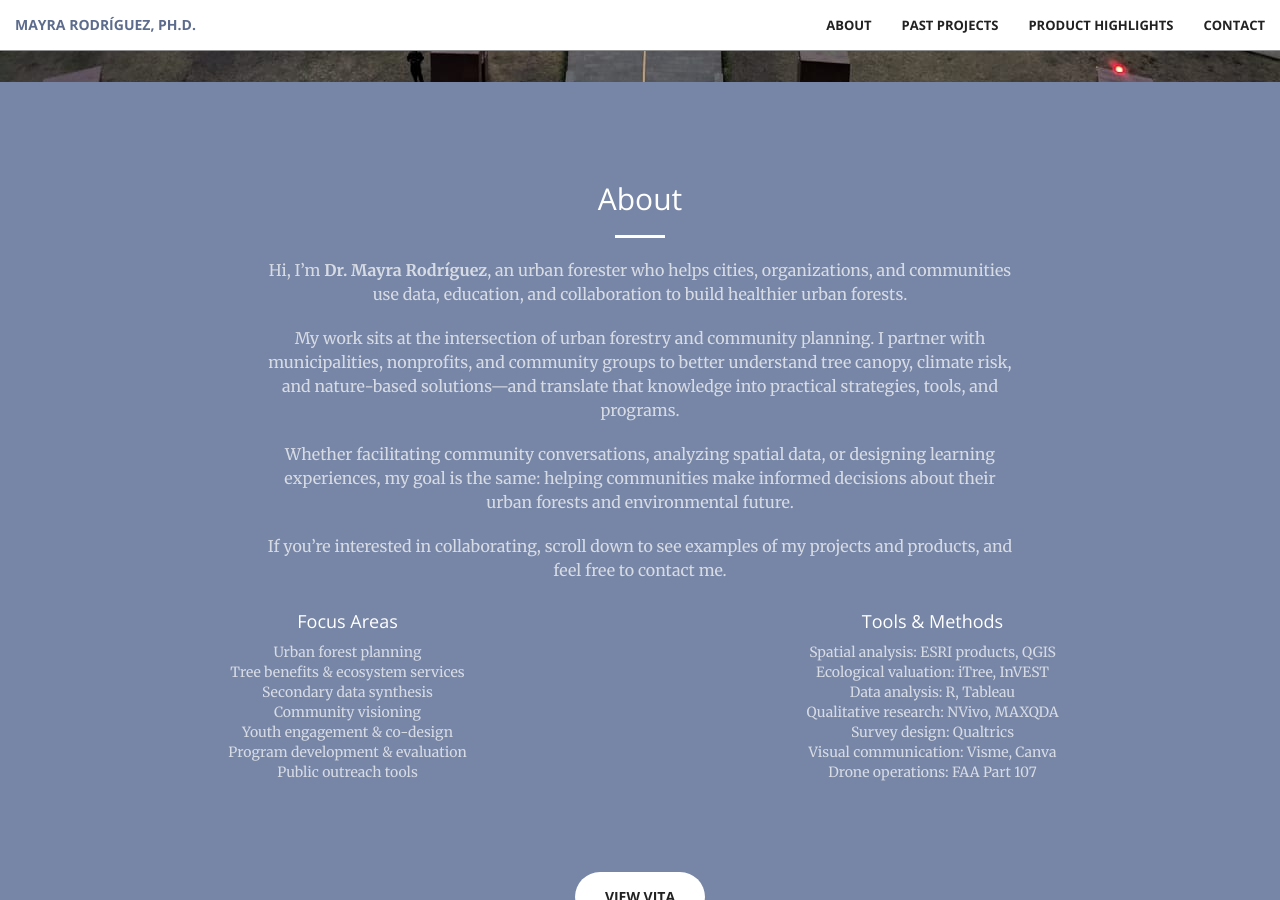
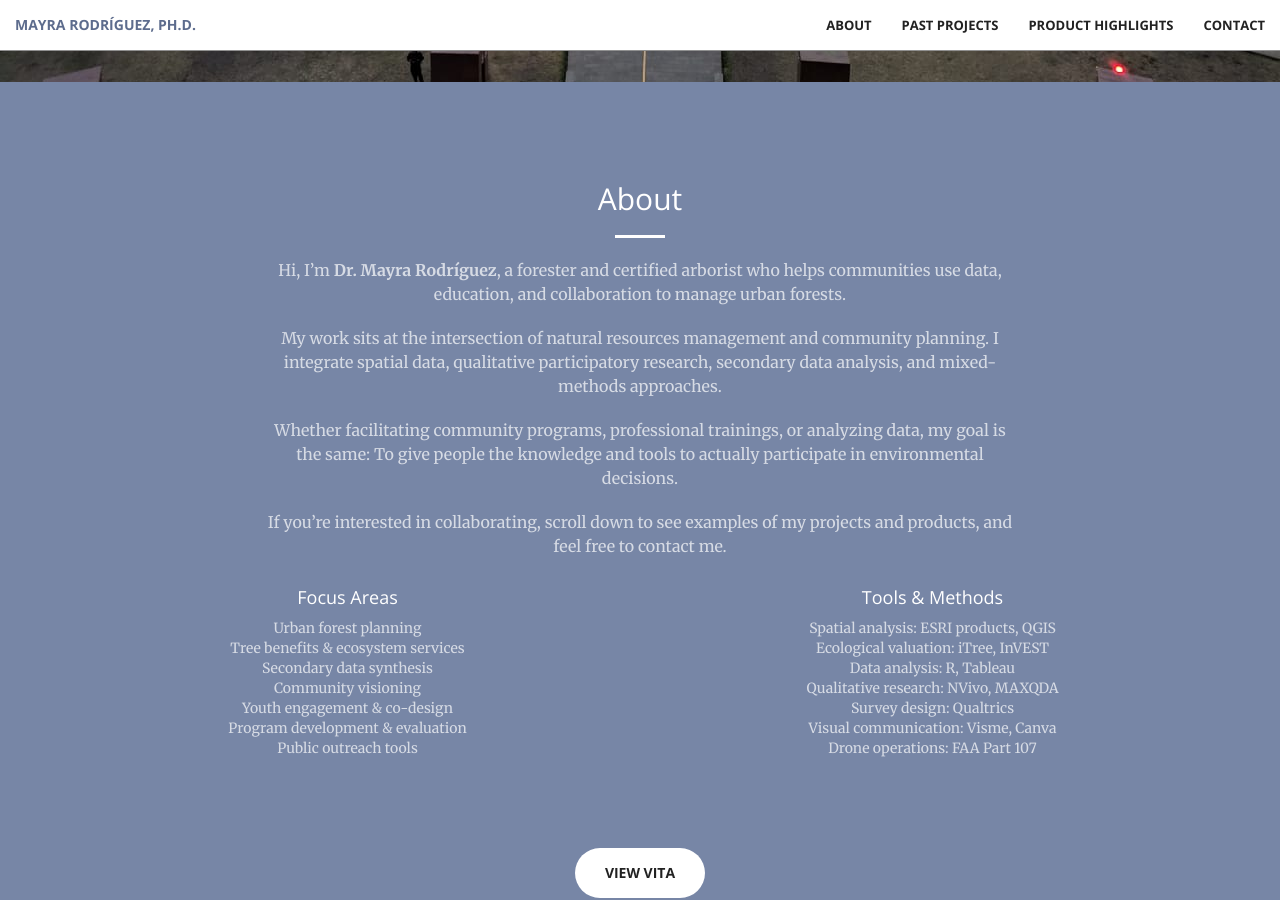
Before and after one commit to RodriguezMayraI/RodriguezMayraI.github.io, a Jekyll site: the page built from index.html, in a window 1280 px wide and 900 px high, scrolled down 818 px. Built offline with Jekyll 4.4.1, drawn with Linux system fonts in a browser that asks for light colours.

Commit message:
Update call-to-action.html

```diff
--- a/_includes/call-to-action.html
+++ b/_includes/call-to-action.html
@@ -8,15 +8,15 @@
         <hr class="light">
 
         <p class="text-faded">
-          Hi, I’m <strong>Dr. Mayra Rodríguez</strong>, an urban forester who helps cities, organizations, and communities use data, education, and collaboration to build healthier urban forests.
+          Hi, I’m <strong>Dr. Mayra Rodríguez</strong>, a forester and certified arborist who helps communities use data, education, and collaboration to manage urban forests.
         </p>
 
         <p class="text-faded">
-          My work sits at the intersection of urban forestry and community planning. I partner with municipalities, nonprofits, and community groups to better understand tree canopy, climate risk, and nature-based solutions—and translate that knowledge into practical strategies, tools, and programs.
-        </p>
+          My work sits at the intersection of natural resources management and community planning. I integrate spatial data, qualitative participatory research, secondary data analysis, and mixed-methods approaches.
+
 
         <p class="text-faded">
-          Whether facilitating community conversations, analyzing spatial data, or designing learning experiences, my goal is the same: helping communities make informed decisions about their urban forests and environmental future.
+          Whether facilitating community programs, professional trainings, or analyzing data, my goal is the same: To give people the knowledge and tools to actually participate in environmental decisions.
         </p>
 
         <p class="text-faded">
```
